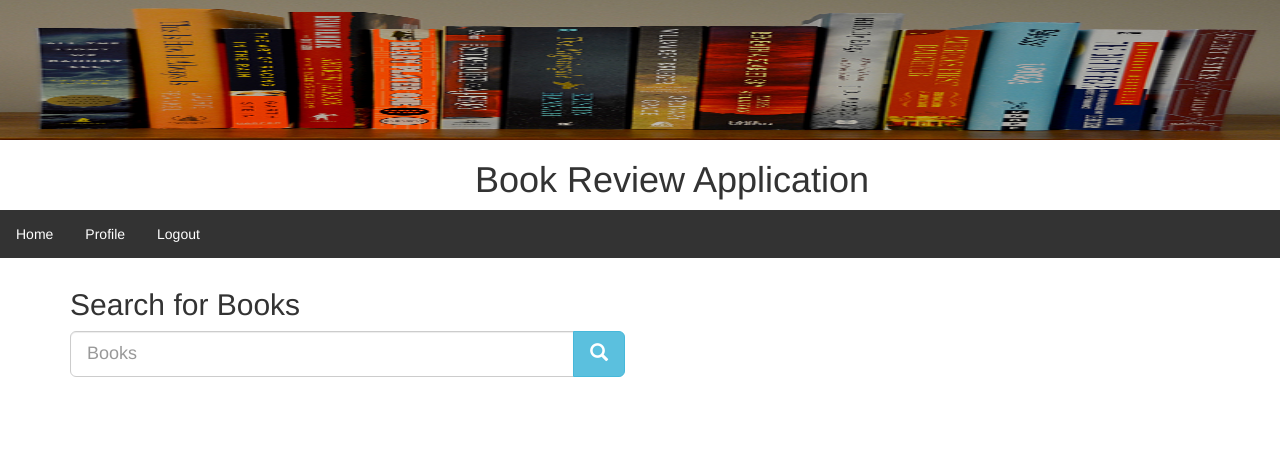
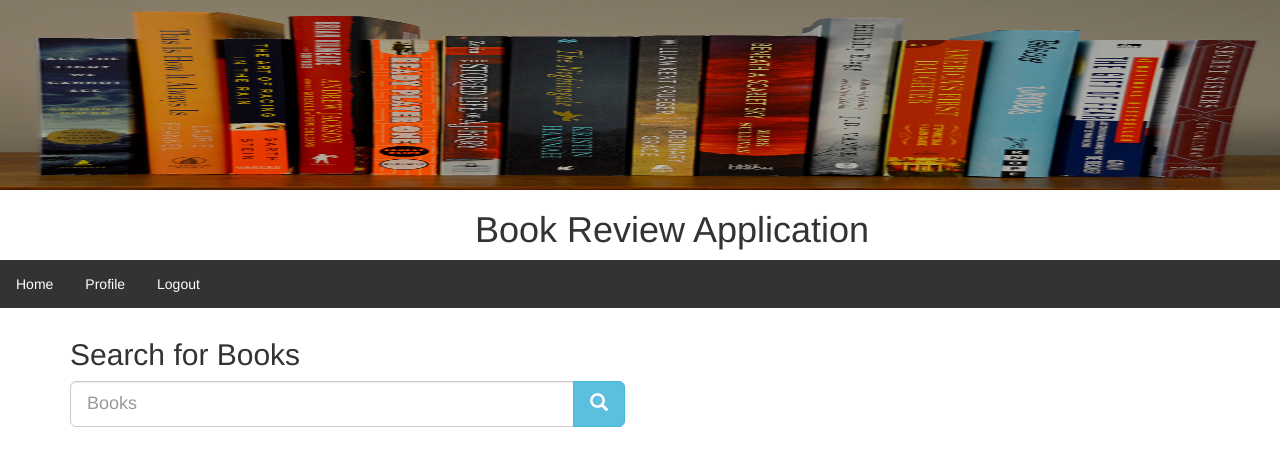
Before and after one commit to KajolAch/BookReview, a Node server app: page /search in a window 1280 px wide; the page is wider, and only the part inside the window is pictured. Shown: the top 466 px of that part. Run offline with Node 20, Linux system fonts and the light colour scheme; the visitor is signed in with stand-in values (Sample User, id 1); some libraries are stand-ins or nearby versions.

Commit message:
added changes from YD

```diff
--- a/public/css/style.css
+++ b/public/css/style.css
@@ -116,16 +116,18 @@ li a:hover {
 
   background-size:cover;
 }
-/* .toppic{
-  background-image:url(../css/toppic.jpeg);
-  background-repeat:no-repeat;
-  background-size: cover;
-} */
-img{
-  height:140px;
+
+.topicc{
+  height:190px;
   /* object-fit: cover; */
   width:100%;
 }
+
+/* img{
+  height:140px;
+  /* object-fit: cover;
+  width:100%;
+} */
 
 .logout{
     margin-left: 10%;
--- a/views/layouts/main.handlebars
+++ b/views/layouts/main.handlebars
@@ -7,7 +7,7 @@
     <link href="//maxcdn.bootstrapcdn.com/bootstrap/3.3.0/css/bootstrap.min.css" rel="stylesheet" id="bootstrap-css">
 </head>
 <body>
-    <img src='/public/css/book4.jpg' alt="book cover">
+    <img class = 'topicc' src='/public/css/book4.jpg' alt="book cover">
     <h1>Book Review Application</h1>
     <main>
         {{{body}}}
--- a/views/pages/search.handlebars
+++ b/views/pages/search.handlebars
@@ -21,7 +21,7 @@
                         </div>
                     </div>
                 </form>
-                <ol class="grid" id="BookList"></ol>
+                <ol id="BookList"></ol>
             </div>
         </div>
     </div>
```
